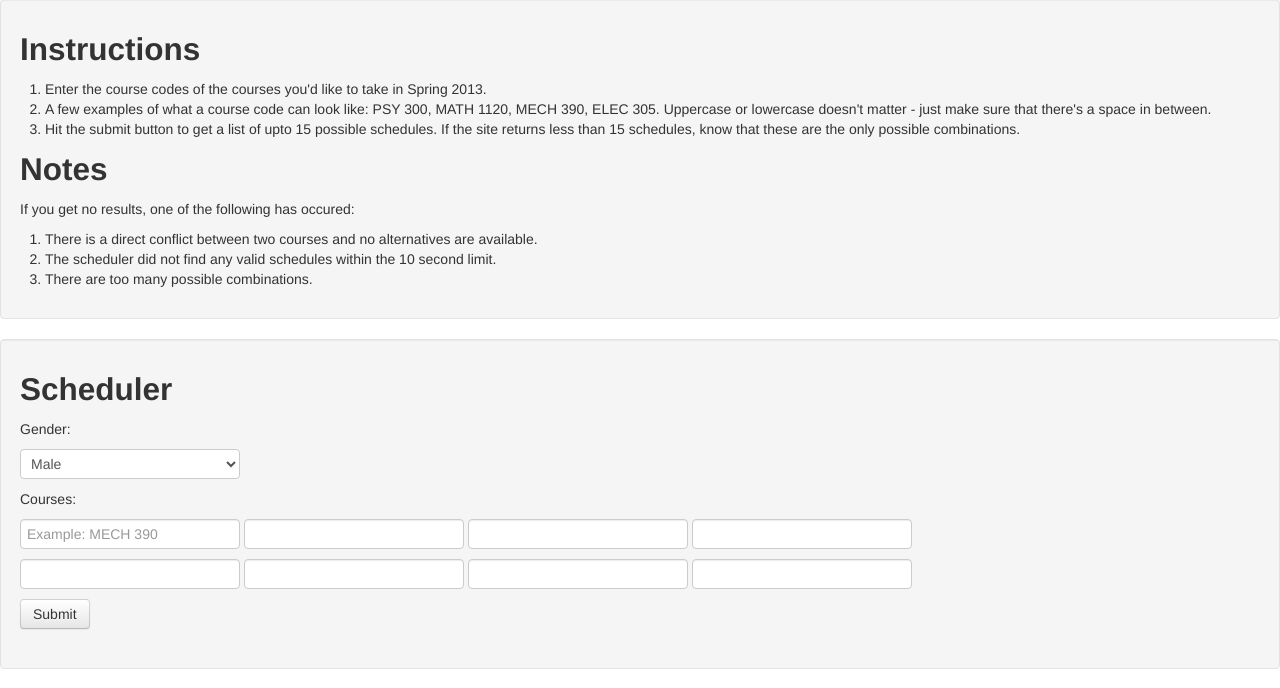
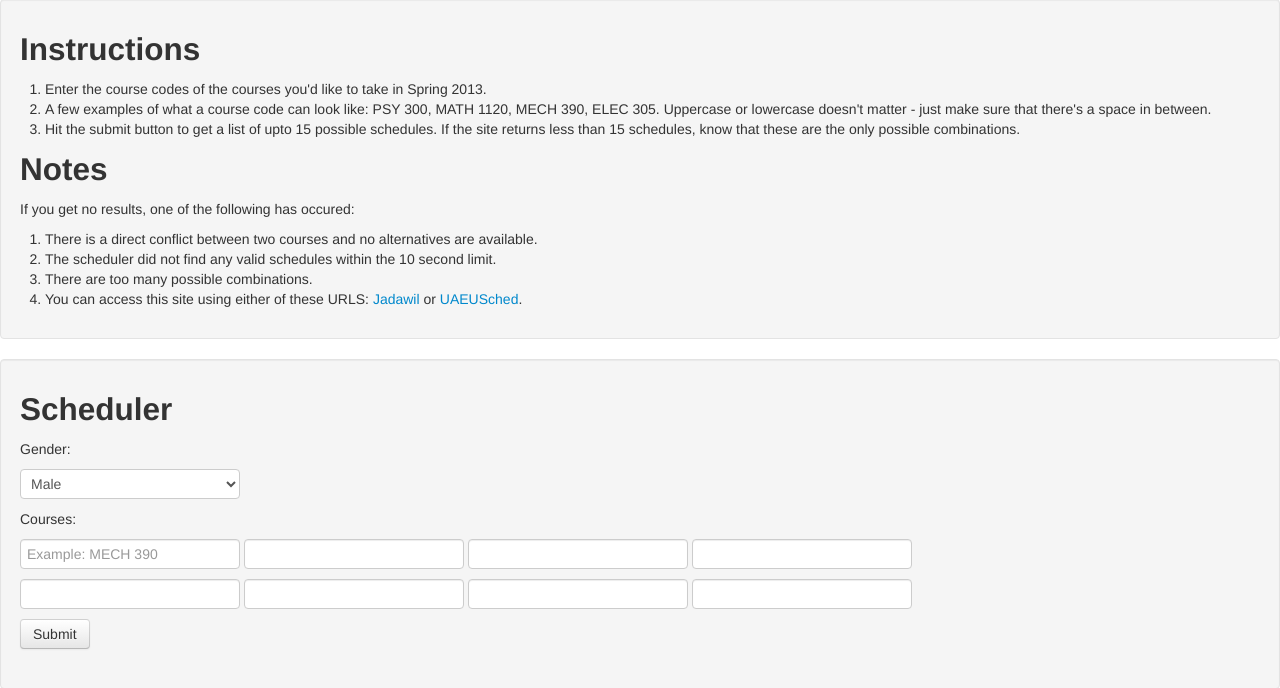
Before and after one commit to aksiksi/jadawil, a Flask app: page / in a window 1280 px wide. Shown: the part 323-1011 px from the top of the page. Run offline with Flask 2, Linux system fonts and the light colour scheme.

Commit message:
Added notes

```diff
--- a/templates/index.html
+++ b/templates/index.html
@@ -20,6 +20,7 @@
             <li>There is a direct conflict between two courses and no alternatives are available.</li>
             <li>The scheduler did not find any valid schedules within the 10 second limit.</li>
             <li>There are too many possible combinations.</li>
+            <li>You can access this site using either of these URLS: <a href="http://www.jadawil.co.nr/">Jadawil</a> or <a href="http://www.uaeusched.co.nr/">UAEUSched</a>.</li>
         </ol>
     </div>
     <div class="well">
@@ -44,5 +45,4 @@
         </form>
     </div>
     <a style="position: absolute; top: 10000px; right: 10000px;" href="http://www.freedomain.co.nr/" target="_blank" title="Free Domain Registration"><img src="http://eacza.imdrv.net/346/4.gif" width="88" height="31" border="0" alt="Free Domain Registration" /></a>
-    {% block results %}{% endblock %}
 {% endblock %}
```
